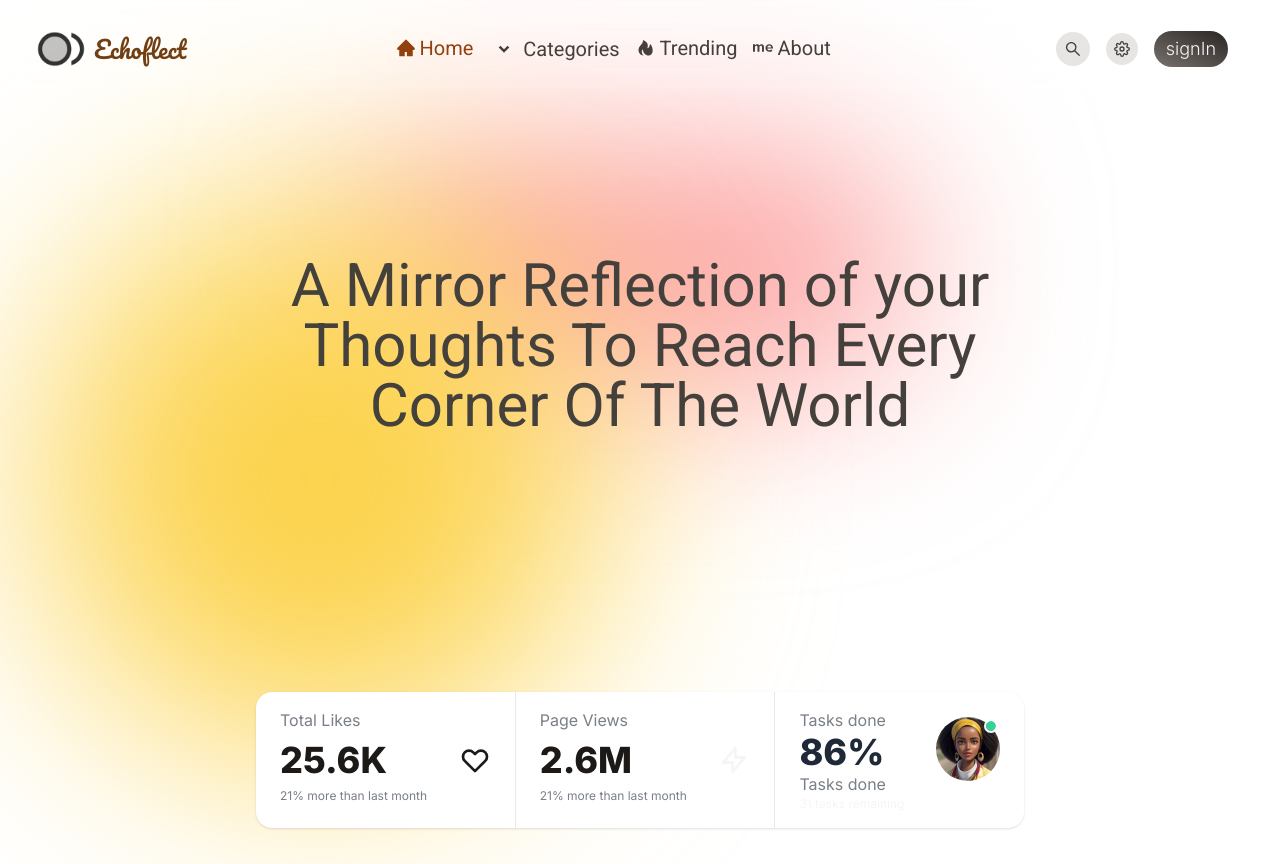
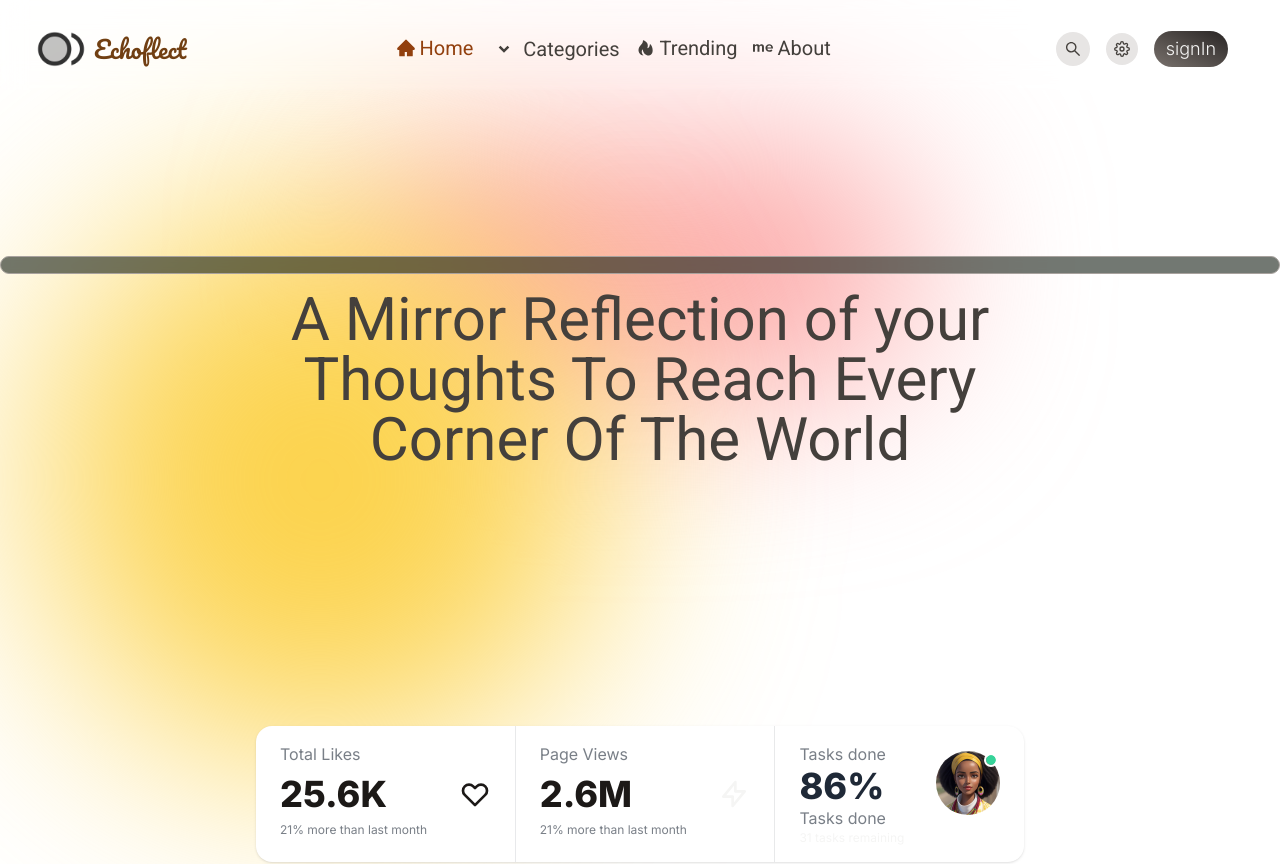
Before and after one commit to Amanuel-1/echoflect, a Next.js app: page / in a window 1280 px wide. Shown: the top 864 px of the page. Built offline with nearby package versions, Linux system fonts and the light colour scheme; no server answers.

Commit message:
some changes in ui

```diff
--- a/app/(site)/page.tsx
+++ b/app/(site)/page.tsx
@@ -52,7 +52,8 @@ export default  function Home() {
       <div className="z-10 absolute top-[10%] left-1/4 -translate-x-1/2 w-[35rem] h-[35rem] rounded-full bg-amber-300 dark:bg-[rgba(85,22,22,0.5)] blur-[110px]"></div>
       </div>
       <div className="landingPage z-10 flex flex-col gap-[6rem] justify-center items-center  text-stone-700">
-      <div className="z-10 w-full hero flex flex-wrap-reverse justify-center py-[10rem] text-stone-700 dark:text-stone-300 text-center">
+      <div className="z-10 w-full hero flex flex-wrap gap-4 justify-center py-[10rem] text-stone-700 dark:text-stone-300 text-center">
+        <div className=" announcement w-full py-2 px-8 rounded-full bg-[rgba(20,30,20,.6)] backdrop-blur-sm border border-stone-400"></div>
         <h1 style={roboto.style} className='text-2xl md:text-6xl font-extrabold w-[80%] md:w-[60%]'>
           A Mirror Reflection of your Thoughts To Reach Every Corner Of The World
         </h1>
--- a/public/resources/index.ts
+++ b/public/resources/index.ts
@@ -10,7 +10,6 @@ export const Images= {
     loader:require('./loader.svg'),
     nodata:require('./noData.svg'),
     herosection:require('./herosection.jpg'),
-    content:require('./posts.png'),
     green: require('./img3.jpg'),
     fallback:require('./fallback.jpg'),
     smile:require('./smile.webp')
```
